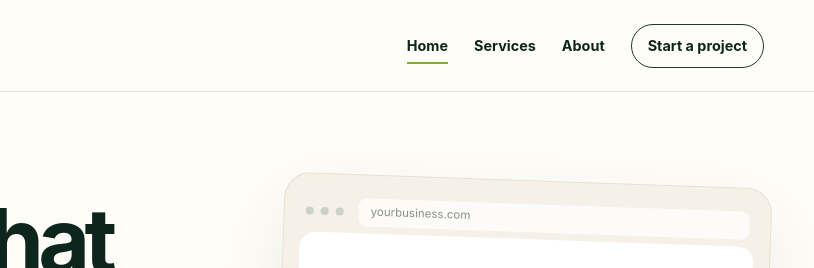
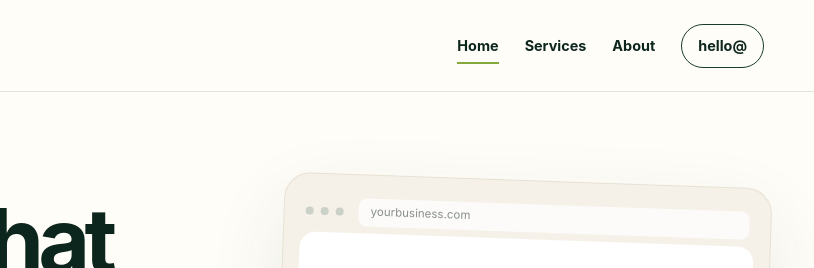
Before and after one commit to misterel72/avocado-signal, an Astro site: page / in a window 1280 px wide. Shown: the top 268 px of the page, 466-1280 px from the left. Built offline with nearby package versions, Linux system fonts and the light colour scheme; Astro itself is replaced by a stand-in of ours.

Commit message:
Make contact email visible

```diff
--- a/src/components/SiteHeader.astro
+++ b/src/components/SiteHeader.astro
@@ -24,6 +24,6 @@
     <a href="/" class:list={{ active: isActive('/') }}>Home</a>
     <a href="/services" class:list={{ active: isActive('/services') }}>Services</a>
     <a href="/about" class:list={{ active: isActive('/about') }}>About</a>
-    <a href="mailto:hello@avocadosignal.com" class="nav-cta">Start a project</a>
+    <a href="mailto:hello@avocadosignal.com" class="nav-cta" aria-label="Email hello@avocadosignal.com">hello@</a>
   </nav>
 </header>
```
